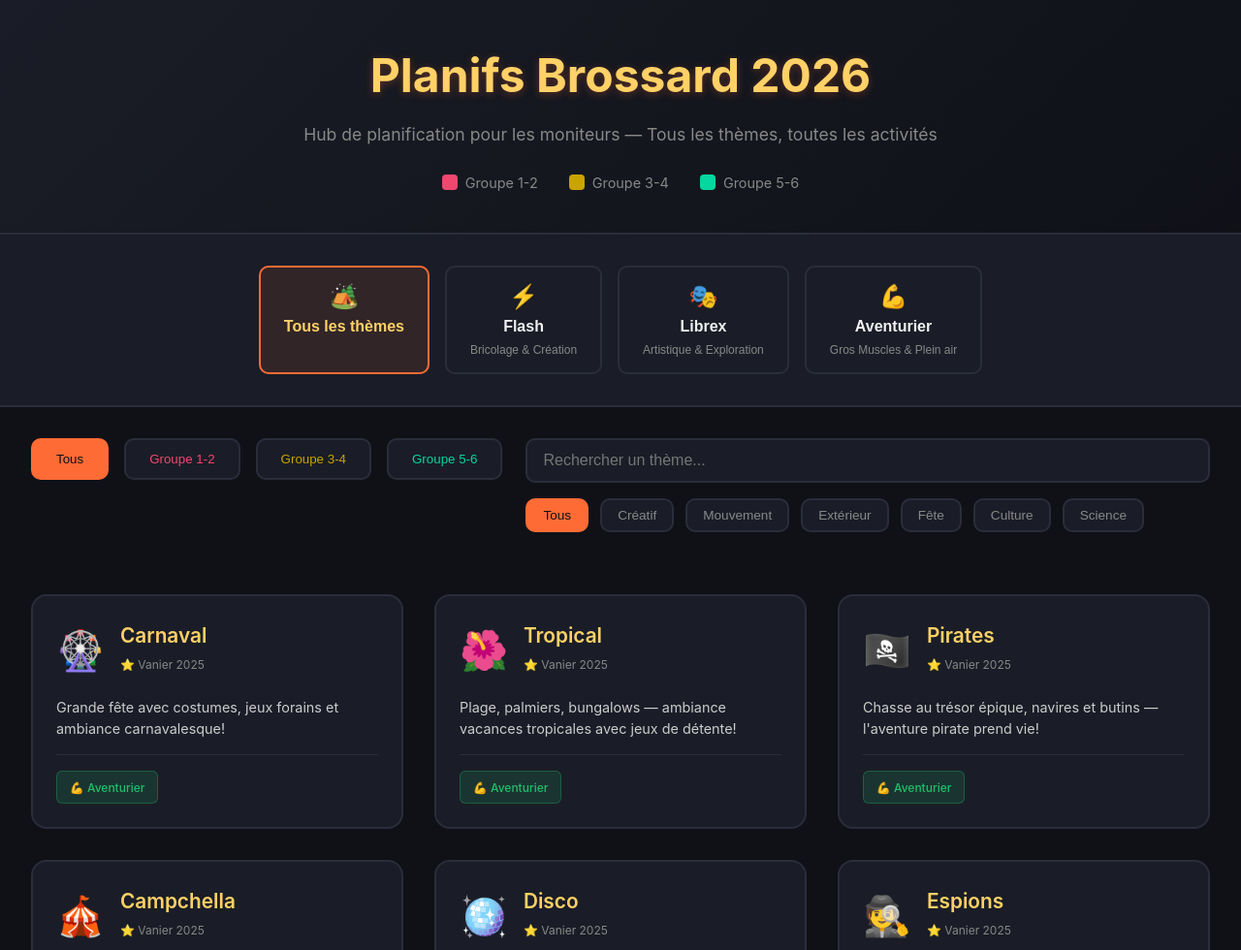
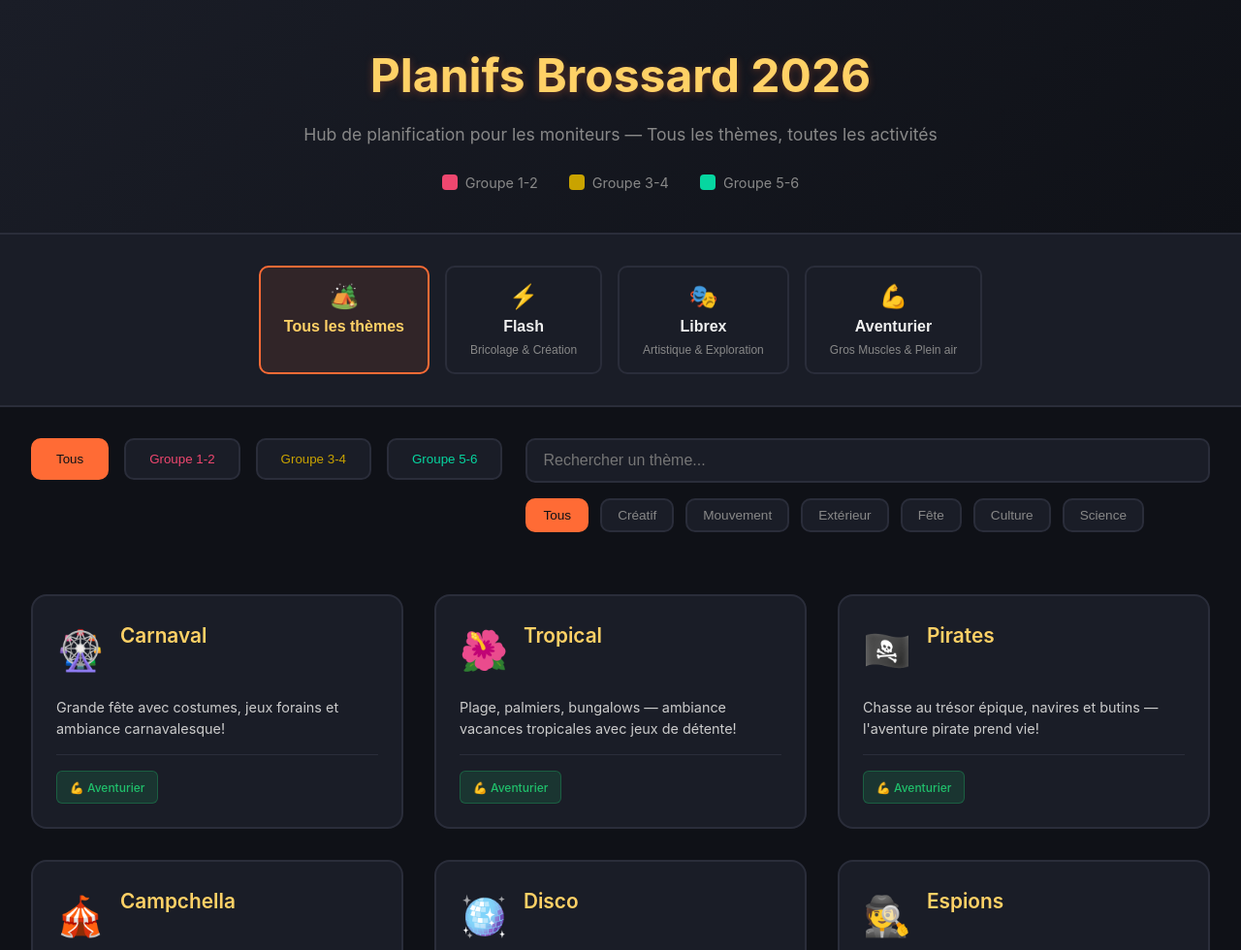
Before and after one commit to mateoburga05-cpu/thematiques-camps-de-jours, a plain HTML site: page index.html in a window 1280 px wide. Shown: the top 980 px of the page at 97% size. Drawn offline with Linux system fonts and the light colour scheme.

Commit message:
Suppression des labels Vanier 2025 / Vanier 2021 / Nouveau sous les thèmes

```diff
--- a/index.html
+++ b/index.html
@@ -815,7 +815,7 @@ function renderGrid() {
     else if (t.univers.includes('librex')) badge = '<span class="badge badge-librex">🎭 Librex</span>';
     else if (t.univers.includes('aventurier')) badge = '<span class="badge badge-aventurier">💪 Aventurier</span>';
     if (t.univers.length > 1) badge += '<span class="badge" style="background: rgba(255,107,53,0.15); color: #FF6B35; border: 1px solid rgba(255,107,53,0.3);">+' + (t.univers.length-1) + '</span>';
-    return `<div class="card" onclick="openModal(${t.id})"><div class="card-header"><span class="card-emoji">${t.emoji}</span><div class="card-title-group"><div class="card-title">${t.title}</div><div class="card-source">${sourceEmoji[t.source]} ${t.source === 'vanier' ? 'Vanier 2025' : t.source === 'new' ? 'Nouveau' : 'Vanier 2021'}</div></div></div><div class="card-desc">${t.desc}</div><div class="card-footer">${badge}</div></div>`;
+    return `<div class="card" onclick="openModal(${t.id})"><div class="card-header"><span class="card-emoji">${t.emoji}</span><div class="card-title-group"><div class="card-title">${t.title}</div></div></div><div class="card-desc">${t.desc}</div><div class="card-footer">${badge}</div></div>`;
   }).join('');
 }
 
```
